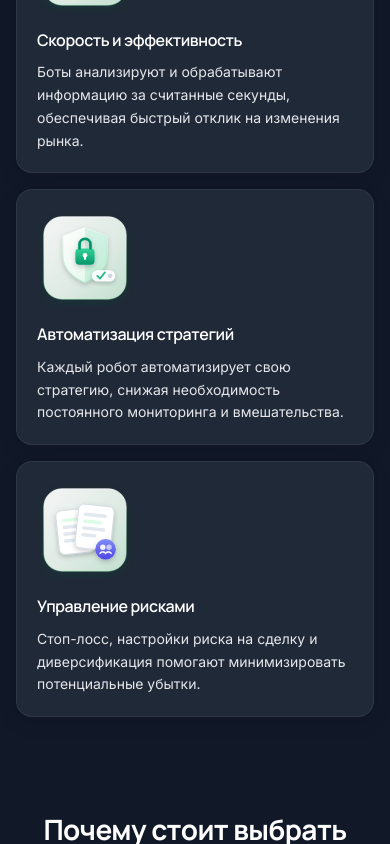
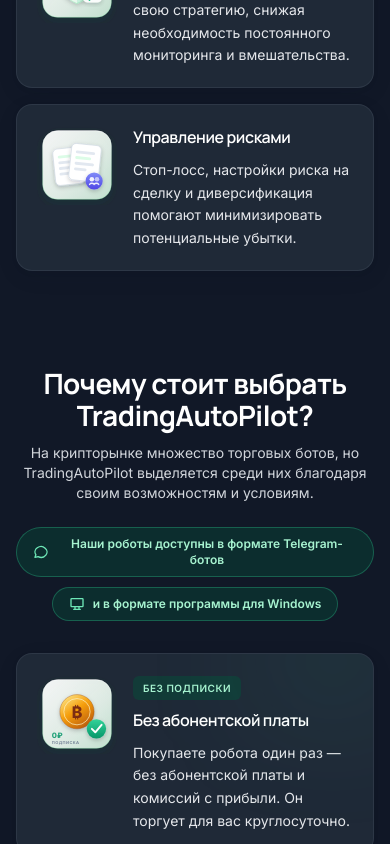
Before and after one commit to konkovev-cyber/TradingAutoPilot, a React (Vite) app: page / in a window 390 px wide. Shown: the part 5540-6384 px from the top of the page. Built offline with nearby package versions, Linux system fonts and the light colour scheme; no server answers; the database is empty.

Commit message:
feat(ui): wrap-text layout for advantage/benefit cards, 2-col grid mobile-friendly

```diff
--- a/src/components/Advantages.tsx
+++ b/src/components/Advantages.tsx
@@ -21,7 +21,7 @@ export default function Advantages() {
           <h2 className="heading-lg mb-4 text-gray-900 dark:text-white">{c("advantages", "title", t("advantages.title"))}</h2>
         </motion.div>
 
-        <div className="grid gap-4 sm:gap-5 sm:grid-cols-2 lg:grid-cols-3">
+        <div className="grid gap-4 sm:gap-5 sm:grid-cols-2">
           {items.map((item, i) => (
             <motion.div
               key={i}
@@ -31,13 +31,17 @@ export default function Advantages() {
               transition={{ duration: 0.4, delay: i * 0.08 }}
               className="group rounded-2xl border border-gray-100 bg-white p-5 sm:p-6 shadow-soft transition-all hover:-translate-y-0.5 dark:border-gray-700/60 dark:bg-gray-800"
             >
+              <div className="flex gap-4 sm:gap-5">
                 <BenefitVisual
                   index={i}
                   name={(item as any)?.visual}
-                className="mb-4 h-24 w-24 transition-transform duration-300 group-hover:scale-105"
+                  className="float-left h-20 w-20 shrink-0 transition-transform duration-300 group-hover:scale-105 sm:h-24 sm:w-24"
                 />
+                <div className="min-w-0 flex-1">
                   <h3 className="mb-2 font-semibold text-gray-900 dark:text-white">{localize(item?.title, "", lang)}</h3>
                   <p className="text-sm leading-relaxed text-gray-600 dark:text-gray-200">{localize(item?.desc, "", lang)}</p>
+                </div>
+              </div>
             </motion.div>
           ))}
         </div>
--- a/src/components/Benefits.tsx
+++ b/src/components/Benefits.tsx
@@ -42,7 +42,7 @@ export default function Benefits() {
           </div>
         </motion.div>
 
-        <div className="grid gap-4 sm:gap-5 sm:grid-cols-2 lg:grid-cols-3">
+        <div className="grid gap-4 sm:gap-5 sm:grid-cols-2">
           {items.map((item, i) => (
             <motion.div
               key={i}
@@ -53,18 +53,22 @@ export default function Benefits() {
               className="group relative overflow-hidden rounded-2xl border border-gray-100 bg-white p-5 shadow-soft transition-all hover:-translate-y-0.5 hover:border-emerald-300/40 dark:border-gray-700/60 dark:bg-gray-800"
             >
               <div aria-hidden="true" className="pointer-events-none absolute -right-10 -top-10 h-24 w-40 rounded-full bg-emerald-400/10 blur-3xl" />
+              <div className="flex gap-4 sm:gap-5">
                 <BenefitVisual
                   index={i}
                   name={(item as any)?.icon}
-                className="mb-4 h-24 w-24 transition-transform duration-300 group-hover:scale-105"
+                  className="float-left h-20 w-20 shrink-0 transition-transform duration-300 group-hover:scale-105 sm:h-24 sm:w-24"
                 />
+                <div className="min-w-0 flex-1">
                   {item?.tag ? (
-                <span className="mb-3 inline-block rounded-md bg-emerald-50 px-2.5 py-1 text-[10px] font-semibold uppercase tracking-wider text-emerald-700 dark:bg-emerald-900/50 dark:text-emerald-200">
+                    <span className="mb-2 inline-block rounded-md bg-emerald-50 px-2.5 py-1 text-[10px] font-semibold uppercase tracking-wider text-emerald-700 dark:bg-emerald-900/50 dark:text-emerald-200">
                       {localize(item?.tag, "", lang)}
                     </span>
                   ) : null}
                   <h3 className="mb-2 font-semibold text-gray-900 dark:text-white">{localize(item?.title, "", lang)}</h3>
                   <p className="text-sm leading-relaxed text-gray-600 dark:text-gray-200">{localize(item?.desc, "", lang)}</p>
+                </div>
+              </div>
             </motion.div>
           ))}
         </div>
```
Lines whose indentation alone changed are shown as unchanged.
